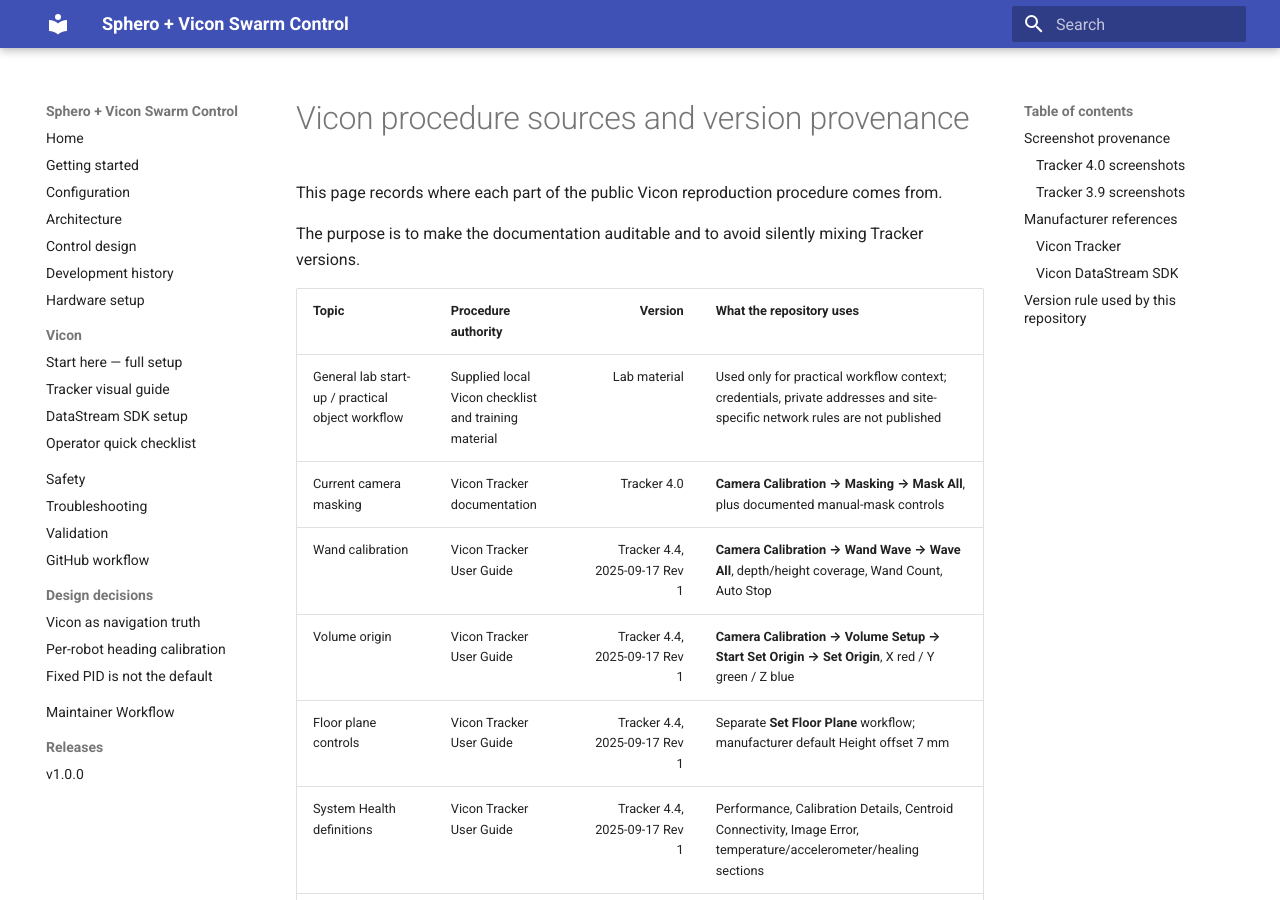
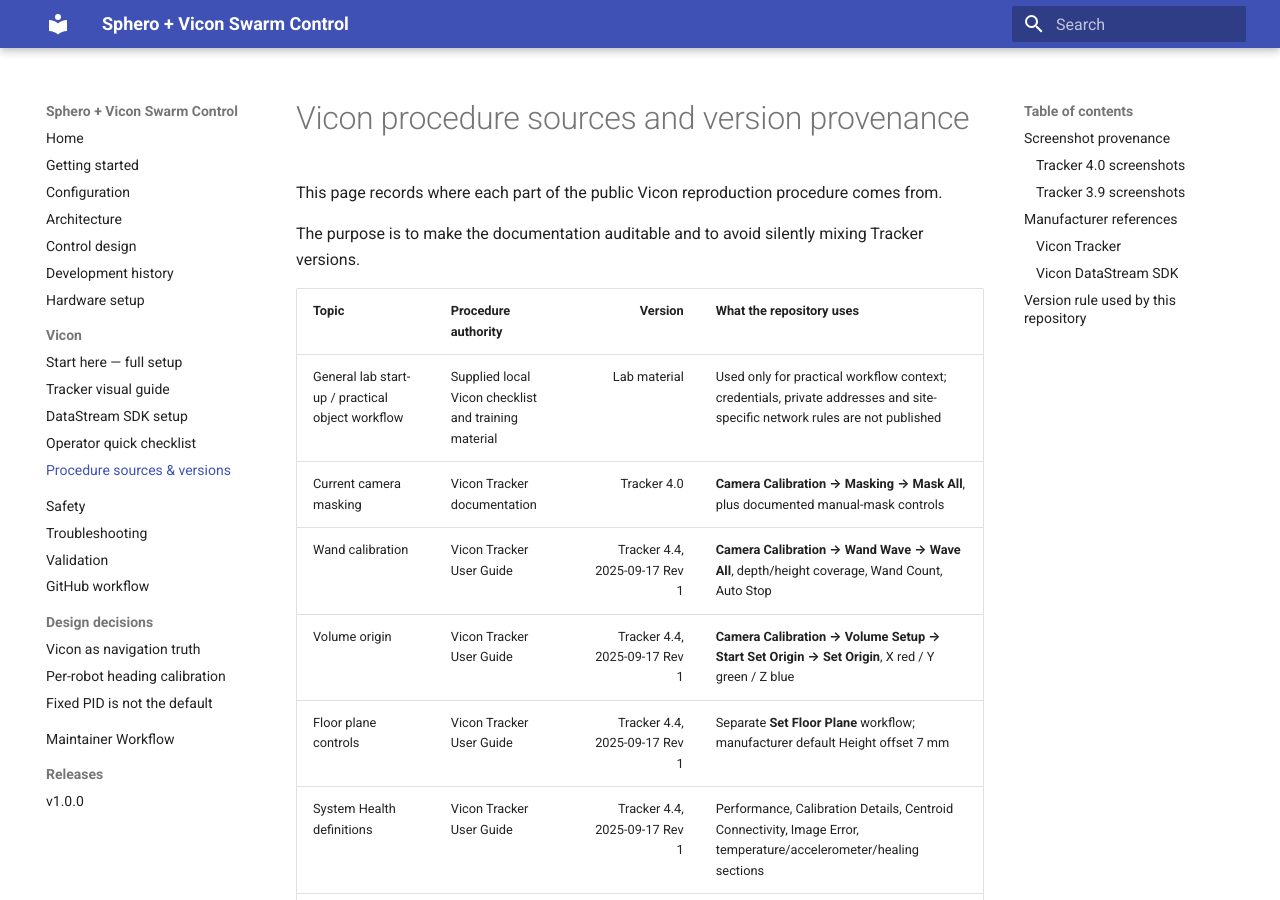
Before and after one commit to RV-crtl/sphero-vicon-swarm, an MkDocs documentation site: the page built from docs/vicon-procedure-sources.md, in a window 1280 px wide and 900 px high. Built offline with MkDocs 1.6.1 and Material for MkDocs 9.7.7, drawn with Linux system fonts in a browser that asks for light colours.

Commit message:
Add Vicon source provenance to docs navigation

```diff
--- a/mkdocs.yml
+++ b/mkdocs.yml
@@ -34,6 +34,7 @@
       - Tracker visual guide: vicon-tracker-ui-guide.md
       - DataStream SDK setup: vicon-datastream.md
       - Operator quick checklist: vicon-operator-checklist.md
+      - Procedure sources & versions: vicon-procedure-sources.md
   - Safety: safety.md
   - Troubleshooting: troubleshooting.md
   - Validation: validation.md
```
